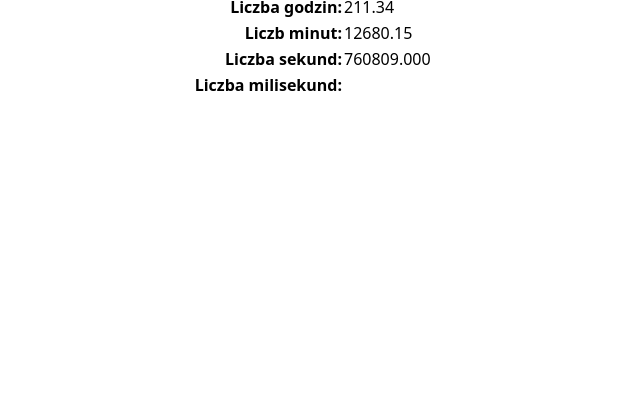
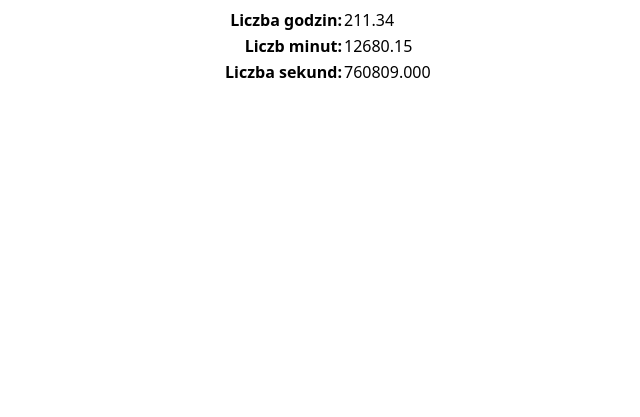
Before and after one commit to zaksiu12s/GigaProjekt, a website: page index.html in a window 1280 px wide. Shown: the part 383-800 px from the top of the page, without its empty margins (297-937 px from the left). Drawn offline with Linux system fonts and the light colour scheme.

Commit message:
Update index.html

```diff
--- a/index.html
+++ b/index.html
@@ -29,10 +29,6 @@
                 <th class="text-right w-[50%]">Liczba sekund: </th>
                 <td></td>
             </tr>
-            <tr data-id="milisecondContainer">
-                <th class="text-right w-[50%]">Liczba milisekund: </th>
-                <td></td>
-            </tr>
         </table>
     </div>
 </body>
```
